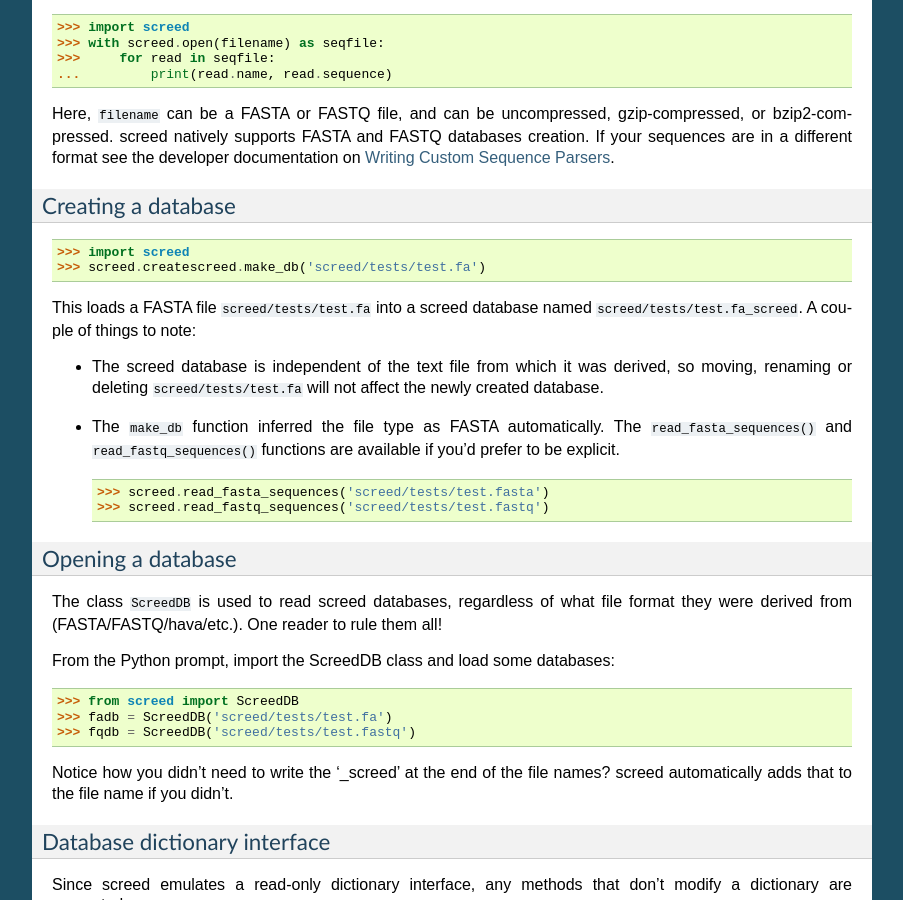
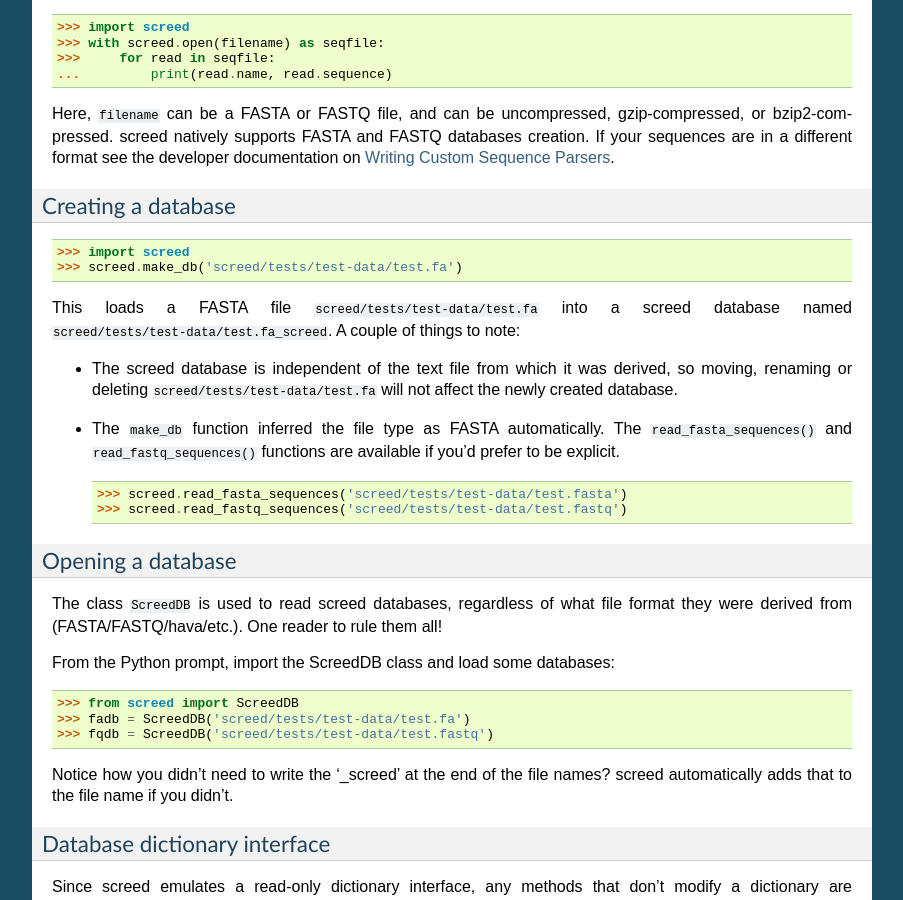
Before and after one commit to dib-lab/screed, a Sphinx documentation site: the page built from doc/screed.rst, in a window 1280 px wide and 900 px high, scrolled down 915 px. Shown: the whole window, without its empty margins (198-1101 px from the left). Built offline with Sphinx 7.4.7, drawn with Linux system fonts in a browser that asks for light colours.

Commit message:
More concise make_db call, updated test dir structure

```diff
--- a/doc/screed.rst
+++ b/doc/screed.rst
@@ -66,20 +66,20 @@
 -------------------
 
     >>> import screed
-    >>> screed.createscreed.make_db('screed/tests/test.fa')
+    >>> screed.make_db('screed/tests/test-data/test.fa')
 
-This loads a FASTA file :code:`screed/tests/test.fa` into a screed database
-named :code:`screed/tests/test.fa_screed`. A couple of things to note:
+This loads a FASTA file :code:`screed/tests/test-data/test.fa` into a screed database
+named :code:`screed/tests/test-data/test.fa_screed`. A couple of things to note:
 
 * The screed database is independent of the text file from which it was derived,
-  so moving, renaming or deleting :code:`screed/tests/test.fa` will not affect
+  so moving, renaming or deleting :code:`screed/tests/test-data/test.fa` will not affect
   the newly created database.
 * The :code:`make_db` function inferred the file type as FASTA automatically.
   The :code:`read_fasta_sequences()` and :code:`read_fastq_sequences()`
   functions are available if you'd prefer to be explicit.
 
-    >>> screed.read_fasta_sequences('screed/tests/test.fasta')
-    >>> screed.read_fastq_sequences('screed/tests/test.fastq')
+    >>> screed.read_fasta_sequences('screed/tests/test-data/test.fasta')
+    >>> screed.read_fastq_sequences('screed/tests/test-data/test.fastq')
 
 Opening a database
 ------------------
@@ -91,8 +91,8 @@
 From the Python prompt, import the ScreedDB class and load some databases::
 
     >>> from screed import ScreedDB
-    >>> fadb = ScreedDB('screed/tests/test.fa')
-    >>> fqdb = ScreedDB('screed/tests/test.fastq')
+    >>> fadb = ScreedDB('screed/tests/test-data/test.fa')
+    >>> fqdb = ScreedDB('screed/tests/test-data/test.fastq')
 
 Notice how you didn't need to write the '_screed' at the end of the file names?
 screed automatically adds that to the file name if you didn't.
```
